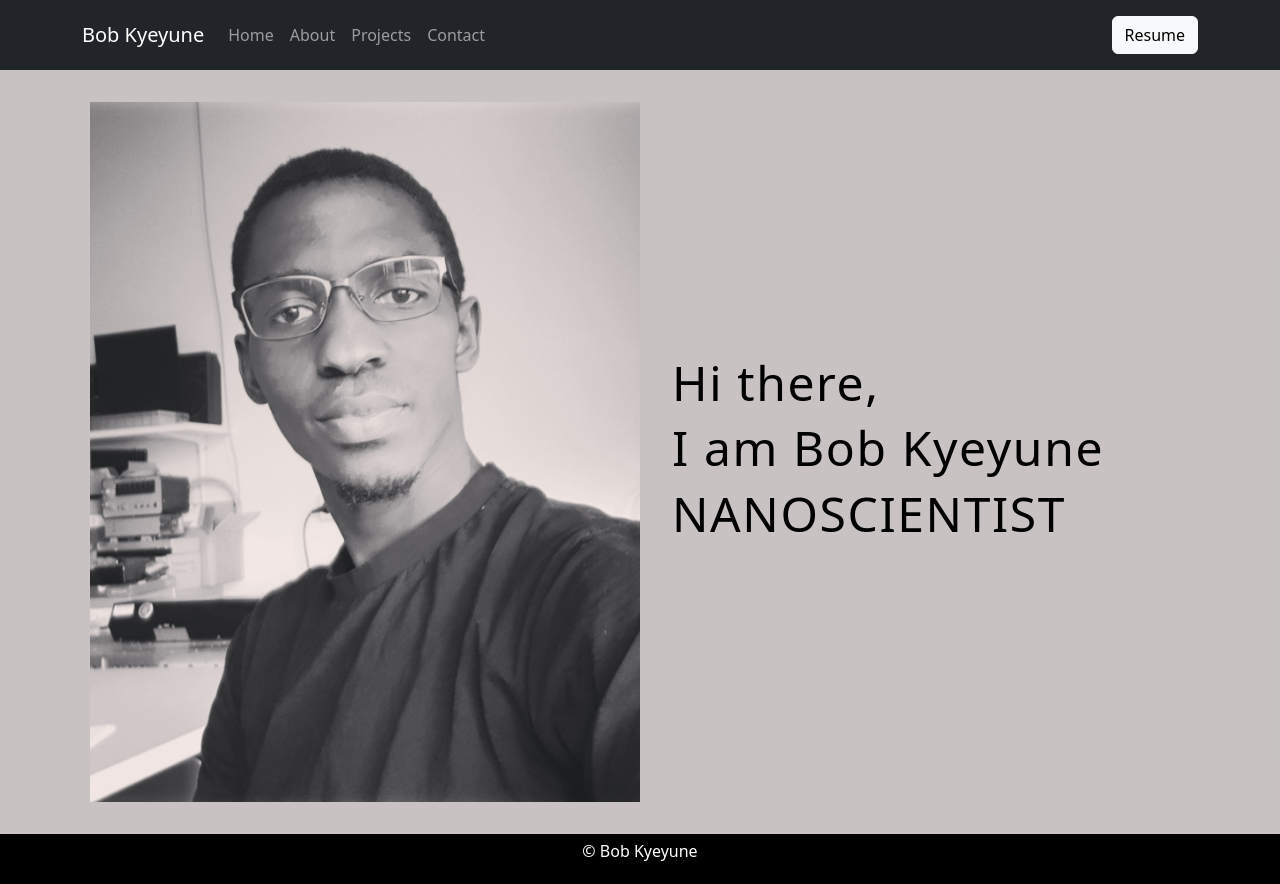
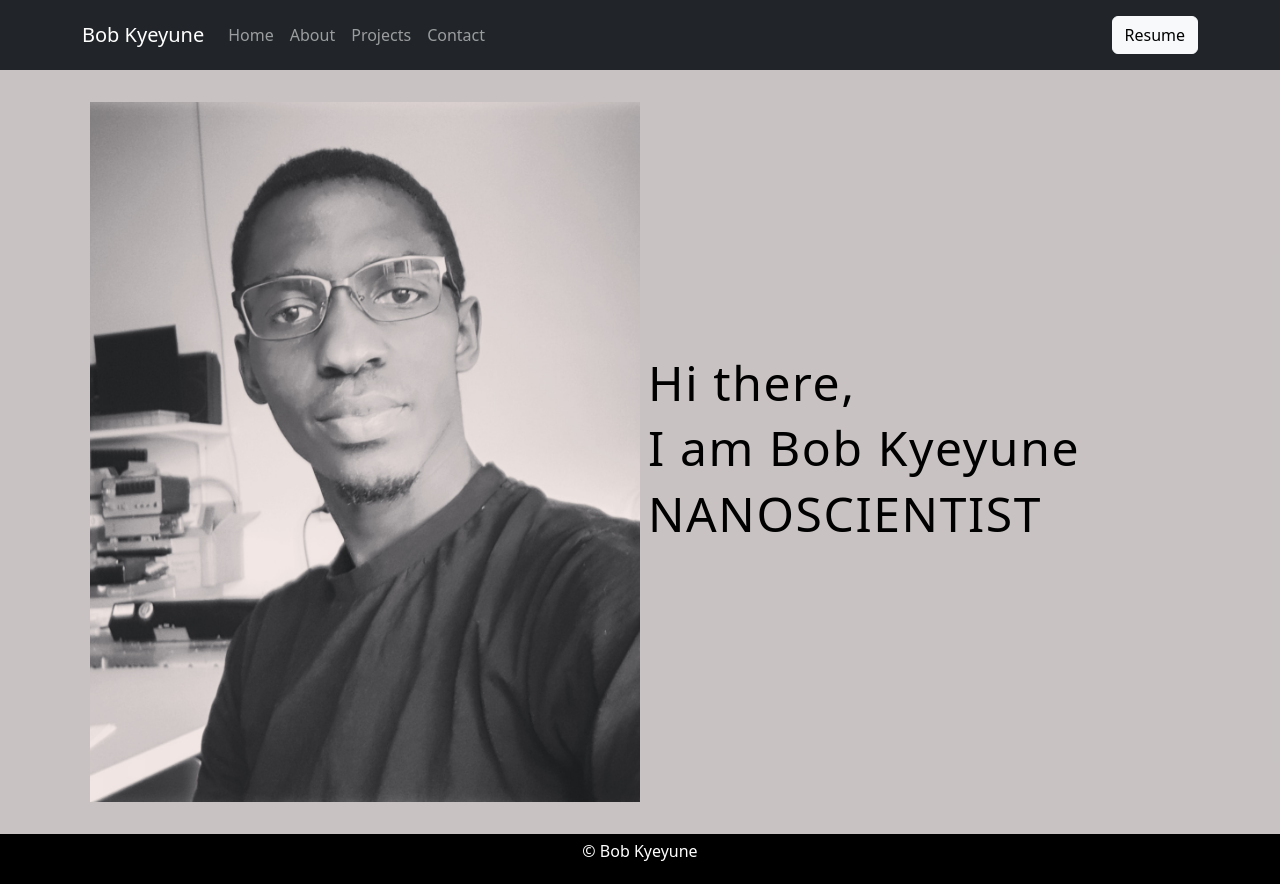
Before and after one commit to Nkeni/Bob-react-portfolio, a React (Create React App) app: page / in a window 1280 px wide. Built offline with nearby package versions, Linux system fonts and the light colour scheme.

Commit message:
*fixed intro padding

```diff
--- a/src/MainComponent/About/About.jsx
+++ b/src/MainComponent/About/About.jsx
@@ -3,7 +3,7 @@ import { Container, Row, Col } from "react-bootstrap";
 
 function About() {
   return (
-    <Container>
+    <Container className="about-wrapper">
       <Row className="about">
         <h2>About me</h2>
         <p>
--- a/src/MainComponent/About/About.scss
+++ b/src/MainComponent/About/About.scss
@@ -1,5 +1,6 @@
-.container {
+.about-wrapper {
   .about {
+    margin: 1rem 0;
     padding: 1rem;
     margin-bottom: 1rem;
     text-align: justify;
--- a/src/MainComponent/Home/Home.scss
+++ b/src/MainComponent/Home/Home.scss
@@ -16,7 +16,7 @@
       display: flex;
       justify-content: center;
       flex-direction: column;
-      padding-left: 2rem;
+      padding-left: 0.5rem;
       letter-spacing: 0.1rem;
       color: black;
 
```
Also changed, not shown: 7 other files (tests, documents, lock files or other folders).
